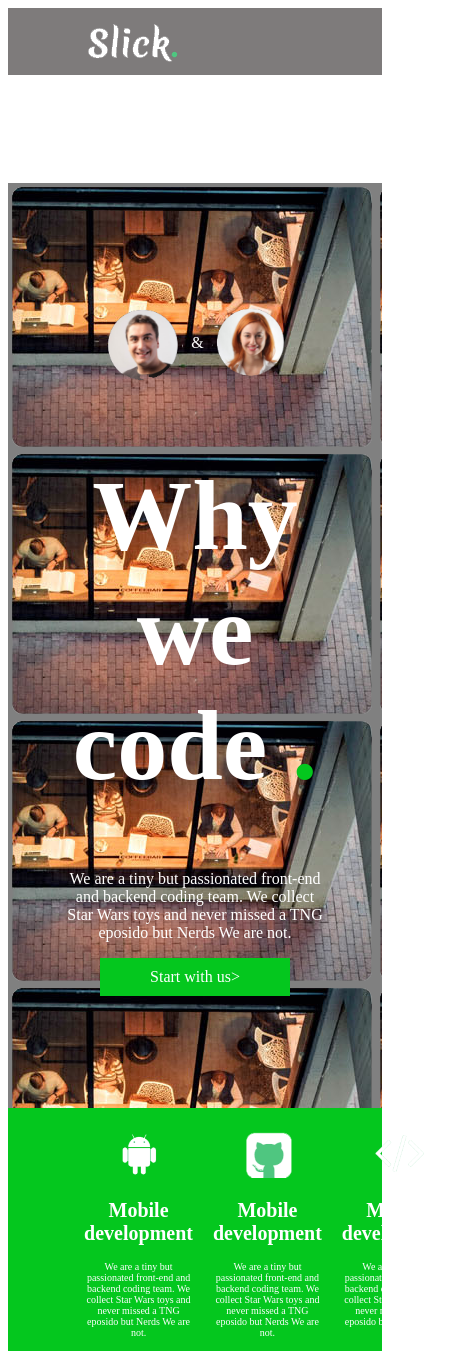
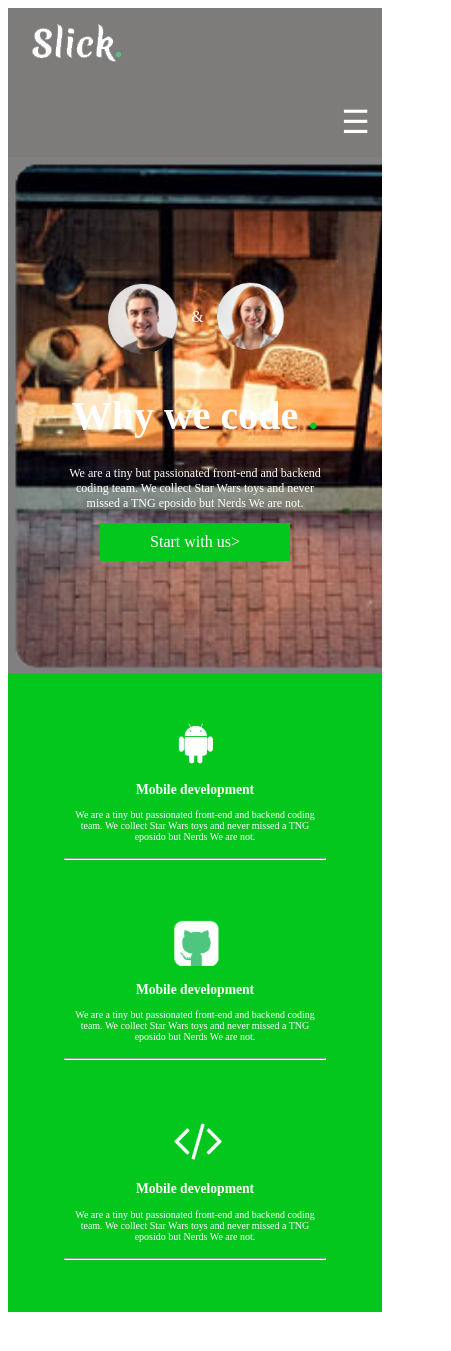
Before and after one commit to Lobana-sky/whole-website-team, a plain HTML site: page index.html in a window 390 px wide. Shown: the top 1351 px of the page, 451 px wide, since content can reach past the window. After the commit the page ends 1320 px from the top, so only its background shows below. Drawn offline with Linux system fonts and the light colour scheme.

Commit message:
responsive

```diff
--- /dev/null
+++ b/css/lresponsive.css
@@ -0,0 +1,44 @@
+@media only screen and (max-width:1120px)
+{
+    header div {
+        width:100%;
+    }
+    .wrapper h1{
+        font-size: 2.5em;
+    }
+    .wrapper p{
+        font-size: 0.75em;
+    }
+    divgreen h2{
+        font-size:0.85em;
+        }
+}
+
+@media only screen and (max-width:850px)
+{
+    header ul a{
+        font-size: 0.75em;
+    }
+}
+
+@media only screen and (max-width:800px)
+{
+    header ul a{
+        display: none;
+    }
+    header ul a.menue{
+        display: block;
+        font-size: 2em;
+    }
+    divgreen {
+        display: block;
+    }
+    divgreen section{
+        padding: 1.5em 0;
+    }
+    divgreen hr.down{
+        display: block;
+        border-bottom: 1px solid white;
+        margin-top: 1em;
+    }
+}
--- a/css/style.css
+++ b/css/style.css
@@ -4,11 +4,12 @@
 }
 header{
     background-color: rgb(126, 123, 123);
+    overflow: auto;
 }
 header ul{
     list-style: none;
     float:right;
-    margin-top: 20px;
+    margin-top: 1.75em;
 }
 header div{
     width: 70%;
@@ -17,21 +18,20 @@ header div{
 }
 header ul li{
     float:left;
-    padding:3px 10px;
+    padding:0.010em 0.75em;
 }
 header a {
     text-decoration: none;
     color: white;
 }
-.wrapper::after{
-content:"";
-opacity: 0.5;
-background-image: url("../img/1.png");
-
+header ul a.menue{
+    display: none;
 }
 
+
 .wrapper{
-    background-image: url("../img/1.png");
+    background: url("../img/1.png") no-repeat;
+    background-size: cover;
     background-color: gray;
     text-align: center;
     color:white;
@@ -59,7 +59,7 @@ background-image: url("../img/1.png");
     padding: 10px 50px;
 }
 .wrapper h1{
-    font-size: 100px;
+    font-size: 6.25em;
 }
 .wrapper h1 span{
     color: rgb(4, 199, 30);
@@ -78,14 +78,17 @@ divgreen{
 }
 divgreen img{
     height: 50px;}
-    divgreen h2{
-        font-size:20px;
+divgreen h2{
+    font-size:20px;
     }
-    divgreen p{
-        font-size:10px;
+divgreen p{
+    font-size:10px;
     }
 divgreen section{
     padding-left: 20px;
+}
+divgreen hr.down{
+    display: none;
 }
 /* Manal */
 
--- a/index.html
+++ b/index.html
@@ -1,12 +1,16 @@
 <!DOCTYPE html>
 <html>
     <head>
+        <title>Slick</title>
+        <meta charset="utf-8">
+        <meta name="viewport" content="width=devicde-width, initial-scale=1.0, maximum-scale=1.0, minimum-scale=1.0">
         <link rel="stylesheet" href="./css/style.css">
+        <link rel="stylesheet" href="./css/lresponsive.css">
     </head>
     <body>
 <!--Loubana-->
 <header>
-    <div>
+ <div>
   <img src="./img/logo.png">
   <ul>
       <li><a href="#">Home</a></li>
@@ -16,8 +20,9 @@
       <li><a href="#">Team</a></li>
       <li><a href="#">Contact</a></li>
       <li><a href="#">Support</a></li>
+      <li><a class="menue">&#9776;</a></li>
   </ul>
-</div>
+ </div>
 </header>
 <div class="clear"></div>
 <div class="wrapper">
@@ -29,20 +34,23 @@
     </div>
 </div>
 <divgreen>
-    <section>
+    <section >
         <img src="./img/android.png">
         <h2>Mobile development</h2>
         <p>We are a tiny but passionated front-end and backend coding team. We collect Star Wars toys and never missed a TNG eposido but Nerds We are not.</p>
+        <hr class="down">
     </section>
     <section>
             <img src="./img/github.png">
             <h2>Mobile development</h2>
             <p>We are a tiny but passionated front-end and backend coding team. We collect Star Wars toys and never missed a TNG eposido but Nerds We are not.</p>
+            <hr class="down">
     </section>
     <section>
                 <img src="./img/code.png">
                 <h2>Mobile development</h2>
                 <p>We are a tiny but passionated front-end and backend coding team. We collect Star Wars toys and never missed a TNG eposido but Nerds We are not.</p>
+                <hr class="down">
     </section>
 </divgreen>
 
```
